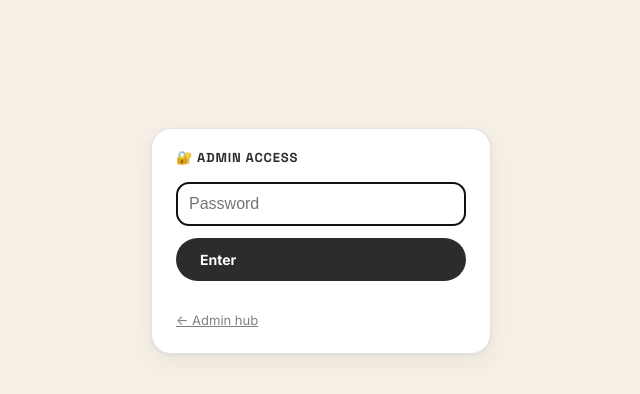
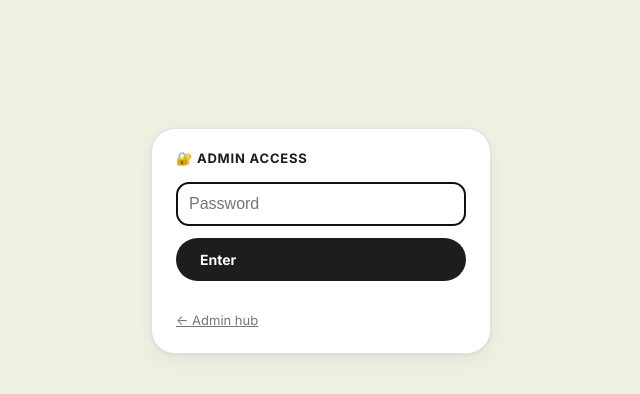
Before and after one commit to EricViso/braingym, a website: page public/participant.html in a window 1280 px wide. Shown: the whole page, without its empty margins (319-959 px from the left). Drawn offline with Linux system fonts and the light colour scheme.

Commit message:
design: retune brand tokens to mywiphealing.com palette (sage/lime/coral, Bricolage Grotesque)

```diff
--- a/public/brand.css
+++ b/public/brand.css
@@ -5,47 +5,47 @@
    ============================================================ */
 
 :root {
-  /* ── Primary palette ── */
-  --myrtle:        #174509;  /* footer / dark sections / high-energy */
-  --banana:        #C9EE21;  /* brand signature accent */
-  --banana-bright: #D5FC4C;  /* primary button fill (on dark) */
-  --banana-pastel: #DEFFA9;  /* soft accent, AA on near-black */
-  --gold:          #FFD91E;  /* high-energy callouts */
-  --coral:         #E8794A;  /* section accent, hover; white text only */
-  --ink:           #2C2C2A;  /* body text, navbar, footer, borders */
+  /* ── Primary palette (from mywiphealing.com Kadence globals) ── */
+  --myrtle:        #204825;  /* footer / dark sections / high-energy */
+  --banana:        #D5DD64;  /* brand signature lime accent */
+  --banana-bright: #D5DD64;  /* primary button fill (on dark) */
+  --banana-pastel: #EEF2D9;  /* soft lime tint, AA on near-black */
+  --gold:          #F5A524;  /* high-energy callouts */
+  --coral:         #EF583D;  /* section accent, hover; white text only */
+  --ink:           #1D1D1F;  /* body text, navbar, footer, borders */
 
   /* ── Surfaces ── */
-  --stone:         #F5EFE6;  /* default page background */
+  --stone:         #EEF2E3;  /* default page background (WP sage) */
   --white:         #FFFFFF;
   --card:          #FFFFFF;
 
   /* ── Derived neutrals ── */
-  --muted:         rgba(44,44,42,0.60);
-  --muted-strong:  rgba(44,44,42,0.78);
-  --line:          rgba(44,44,42,0.12);
-  --line-soft:     rgba(44,44,42,0.06);
-  --good:          #2E8B3D;  /* positive delta (AA on light) */
-  --warn:          #C2410C;  /* concern / attention */
+  --muted:         rgba(29,29,31,0.60);
+  --muted-strong:  rgba(29,29,31,0.78);
+  --line:          rgba(29,29,31,0.12);
+  --line-soft:     rgba(29,29,31,0.06);
+  --good:          #204825;  /* positive delta (AA on light) */
+  --warn:          #B82105;  /* concern / attention */
 
   /* ── Section accent (defaults to brand banana/myrtle) ── */
   --accent:        var(--myrtle);
   --accent-soft:   var(--banana-pastel);
 
   /* ── Shape & type ── */
-  --radius:        14px;
-  --radius-lg:     20px;
+  --radius:        16px;
+  --radius-lg:     24px;
   --radius-pill:   999px;
-  --shadow:        0 1px 3px rgba(44,44,42,0.08), 0 8px 24px rgba(44,44,42,0.05);
-  --font-display:  'Space Grotesk', 'Inter', system-ui, sans-serif;
+  --shadow:        0 1px 3px rgba(29,29,31,0.08), 0 8px 24px rgba(29,29,31,0.05);
+  --font-display:  'Bricolage Grotesque', 'Inter', system-ui, sans-serif;
   --font-body:     'Inter', system-ui, -apple-system, "Segoe UI", Roboto, sans-serif;
   --font-mono:     'JetBrains Mono', ui-monospace, monospace;
 }
 
 /* ── Section themes: set on <body class="theme-*"> ── */
-.theme-individual { --accent: var(--myrtle);  --accent-soft: #C8E6C2; }  /* mint */
-.theme-corporate  { --accent: #4F55E2;        --accent-soft: #C8DEFF; }  /* electric / soft blue */
-.theme-community  { --accent: #E8794A;        --accent-soft: #FFDEE6; }  /* coral / misty rose */
-.theme-caregiver  { --accent: #9769F0;        --accent-soft: #DFCFFF; }  /* lavender */
+.theme-individual { --accent: var(--myrtle);  --accent-soft: #E3ECD2; }  /* sage / dark green */
+.theme-corporate  { --accent: #1159AF;        --accent-soft: #DCE8F8; }  /* WP blue */
+.theme-community  { --accent: #EF583D;        --accent-soft: #FBDCD5; }  /* WP coral / soft peach */
+.theme-caregiver  { --accent: #9769F0;        --accent-soft: #EADFFA; }  /* lavender */
 
 /* ── Reset & base ── */
 * { margin: 0; padding: 0; box-sizing: border-box; }
@@ -100,9 +100,9 @@ a { color: inherit; }
   display: inline-block; padding: 3px 10px; border-radius: var(--radius-pill);
   font-size: 11px; font-weight: 600; background: var(--accent-soft); color: var(--ink);
 }
-.tag.pos  { background: #DBF3DE; color: var(--good); }
-.tag.neg  { background: #FFDEE6; color: #B11B3B; }
-.tag.flag { background: #FCE3D4; color: var(--warn); font-weight: 700; }
+.tag.pos  { background: #E3ECD2; color: var(--good); }
+.tag.neg  { background: #FBDCD5; color: #B82105; }
+.tag.flag { background: #FADBD3; color: var(--warn); font-weight: 700; }
 
 /* ── Buttons: fully-rounded pill, fill/text change by context ── */
 .btn {
```
